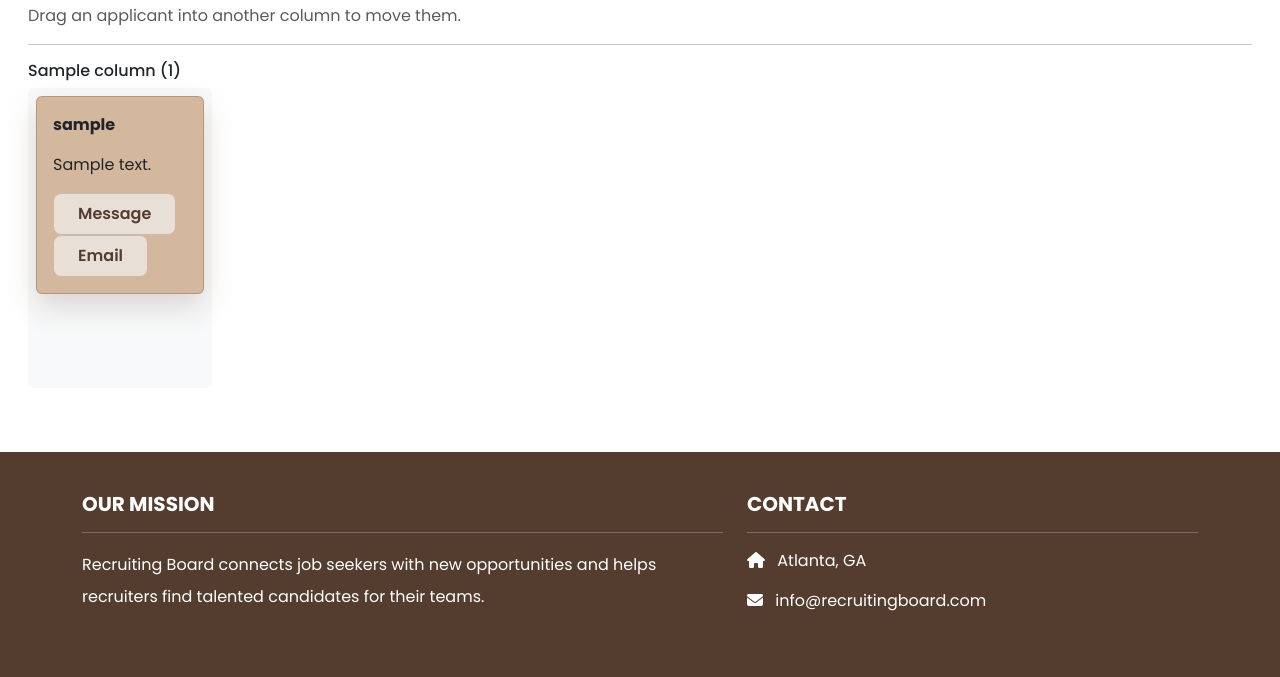
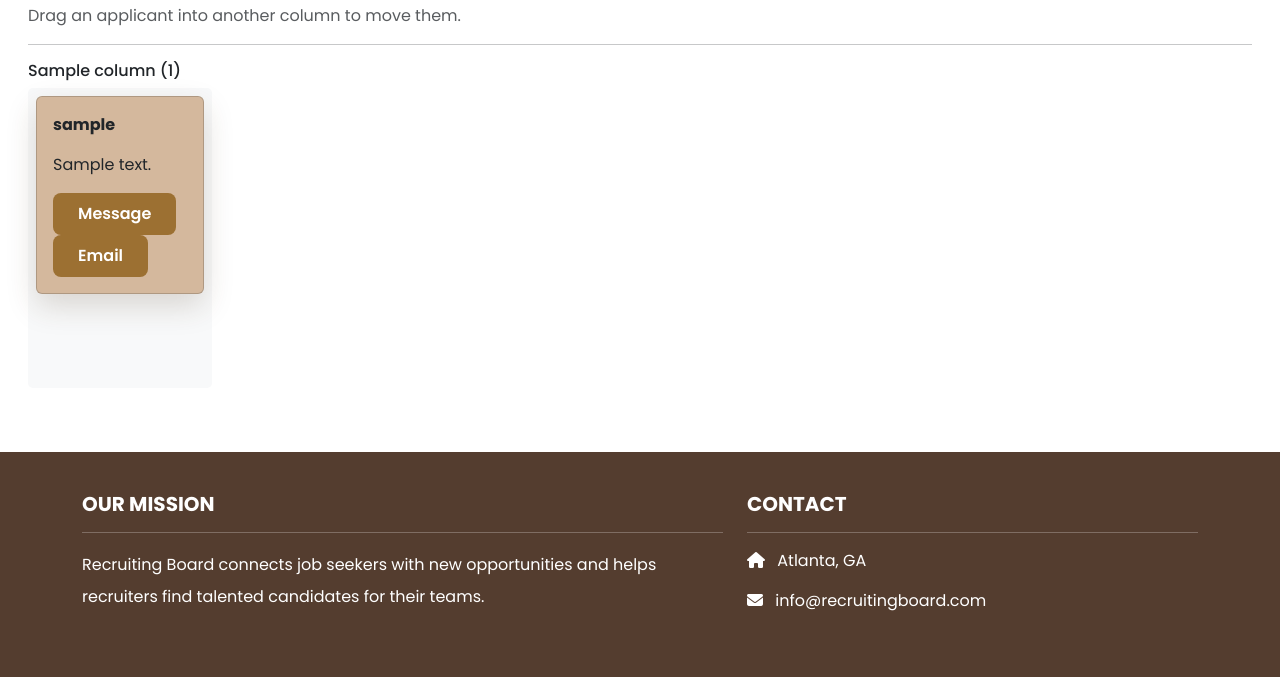
Before and after one commit to JadenKey/Recruiting-Board, a Django app: template jobs/templates/jobs/pipeline.html in a window 1280 px wide. Shown: the part 198-875 px from the top of the page. Run offline with Django 5.2, Linux system fonts and the light colour scheme; the template is opened without the code that fills it: most values are stand-ins (such as "Sample title", 1, 10 or a date in 2020); some libraries are stand-ins or nearby versions.

Commit message:
Minor UI fixes

```diff
--- a/accounts/templates/accounts/profile_show.html
+++ b/accounts/templates/accounts/profile_show.html
@@ -16,7 +16,7 @@
                   <a href="{% url 'messaging.thread' template_data.profile.user.id %}"
                     class="btn btn-rb px-4 py-2 fw-semibold">Message</a>
                   <a href="{% url 'messaging.email' template_data.profile.user.id %}"
-                    class="btn btn-rb-secondary px-4 py-2 fw-semibold">Email</a>
+                    class="btn btn-rb px-4 py-2 fw-semibold">Email</a>
                 </div>
               {% endif %}
             </div>
--- a/jobs/templates/jobs/pipeline.html
+++ b/jobs/templates/jobs/pipeline.html
@@ -40,9 +40,9 @@
                     <p>{{ application.message }}</p>
                   {% endif %}
                   <a href="{% url 'messaging.thread' application.seeker.id %}"
-                    class="btn btn-rb-secondary px-4 py-2 fw-semibold" draggable="false">Message</a>
+                    class="btn btn-rb px-4 py-2 fw-semibold" draggable="false">Message</a>
                   <a href="{% url 'messaging.email' application.seeker.id %}"
-                    class="btn btn-rb-secondary px-4 py-2 fw-semibold" draggable="false">Email</a>
+                    class="btn btn-rb px-4 py-2 fw-semibold" draggable="false">Email</a>
                 </div>
               </div>
             {% endfor %}
--- a/messaging/templates/messaging/email.html
+++ b/messaging/templates/messaging/email.html
@@ -22,7 +22,7 @@
                 class="btn btn-rb px-4 py-2 fw-semibold">Send
               </button>
               <a href="{% url 'jobs.candidates' %}"
-                class="btn btn-rb px-4 py-2 fw-semibold">Cancel</a>
+                class="btn btn-rb-secondary px-4 py-2 fw-semibold">Cancel</a>
             </form>
           </div>
         </div>
```
